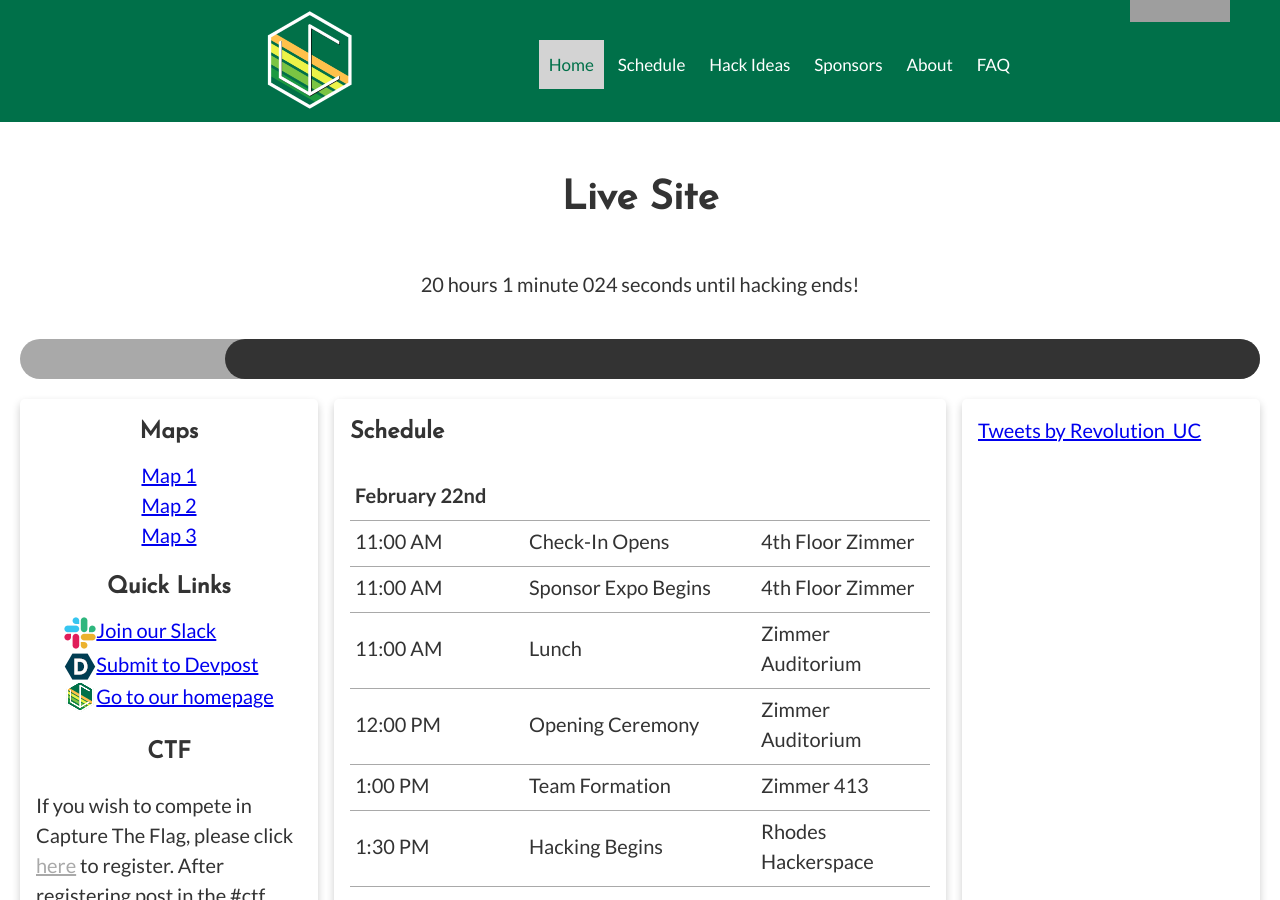
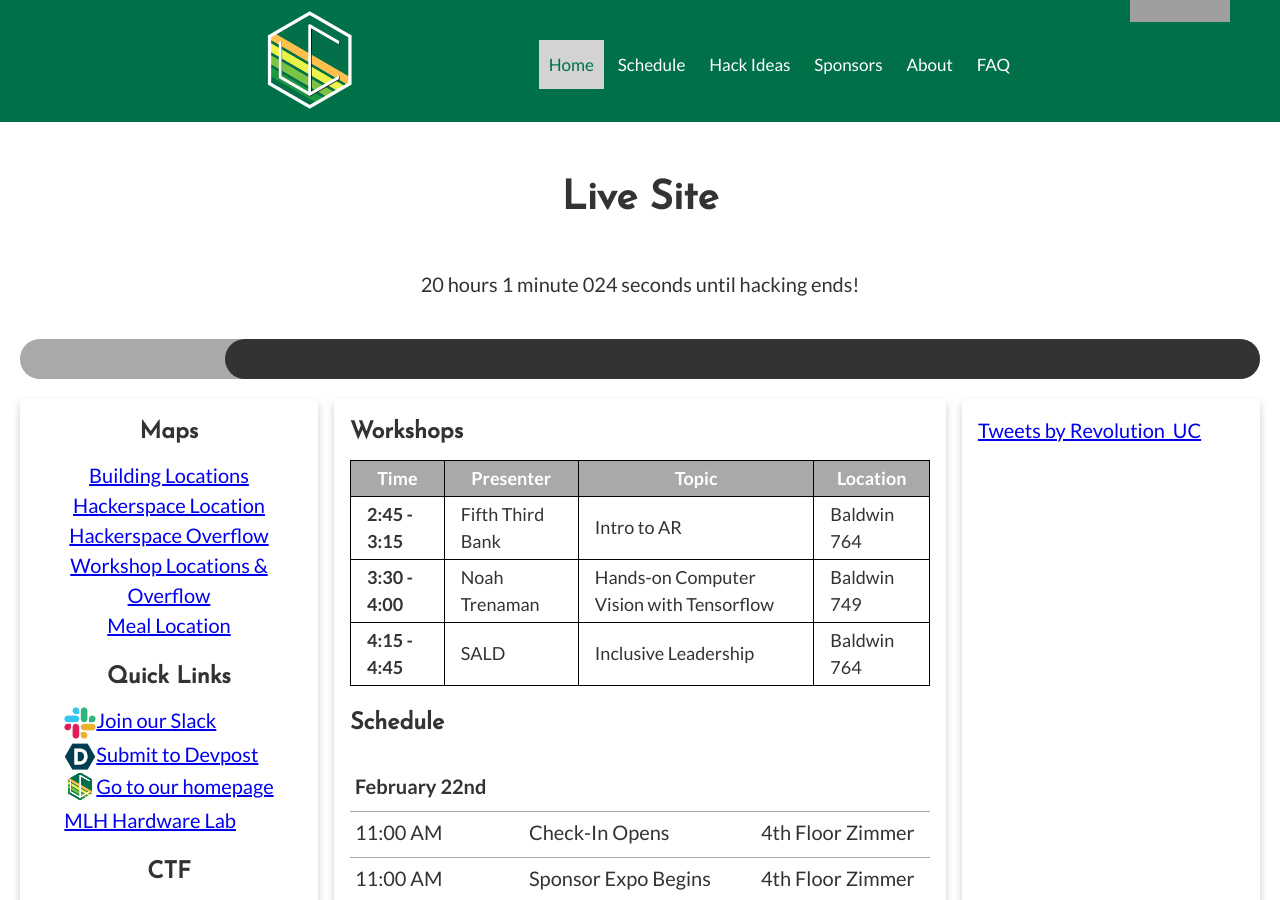
Before and after one commit to RevolutionUC/revolutionuc-frontend, a Jekyll site: the page built from index.html, in a window 1280 px wide and 900 px high. Built offline with Jekyll 4.4.1, drawn with Linux system fonts in a browser that asks for light colours; comment, search, counter and statistics services are not loaded; some of the changed text lies outside the part shown; grey boxes are pictures that could not be loaded.

Commit message:
Update index.html

```diff
--- a/index.html
+++ b/index.html
@@ -1,5 +1,6 @@
 ---
 layout: default
+<!-- permalink: /live-site/ -->
 useContainer: false
 description: RevolutionUC Live Site
 ---
@@ -76,9 +77,9 @@ description: RevolutionUC Live Site
             <h3 class="live--card-header header-top text-center">Maps</h2>
             <div class="live--side-bar-content">
                 <ul class="live--link-list maps">
-                    <li><a href="/img/placeholder.png" target="_blank">Map 1</a></li>
-                    <li><a href="/img/placeholder.png" targer="_blank">Map 2</a></li>
-                    <li><a href="/img/placeholder.png" targer="_blank">Map 3</a></li>
+                    {% for map in site.data.maps %}
+                        <li><a href="{{ map.map-url }}" target="_blank">{{ map.map-title }}</a></li>
+                    {% endfor %}
                 </ul>
             </div>
 
@@ -87,7 +88,8 @@ description: RevolutionUC Live Site
                 <ul class="live--link-list">
                     <li><a href="https://slack.revolutionuc.com" target="_blank"><img src = '/img/icons/slack.png' style='vertical-align: middle' />Join our Slack</a></li>
                     <li><a href="https://revuc-viii.devpost.com/" targer="_blank"><img src = '/img/icons/devpost.png' style='vertical-align: middle' />Submit to Devpost</a></li>
-                    <li><a href="/index"><img src = '/img/icons/revuc.png' style='vertical-align: middle' />Go to our homepage</a></li>
+                    <li><a href="/index_"><img src = '/img/icons/revuc.png' style='vertical-align: middle' />Go to our homepage</a></li>
+                    <li><a href="https://hardware.mlh.io/events/revolution-uc">MLH Hardware Lab</a></li>
                 </ul>
             </div>
 
@@ -98,11 +100,32 @@ description: RevolutionUC Live Site
 
             <h3 class="live--card-header text-center">Opening Slides</h3>
             <div class="live--side-bar-content">
-                <p class="live--card-p">Missed the opening ceremony?  You can view the opening ceremony slides <a href="{{ site.data.config.opening-ceremony-slides }}">here</a>.</p>
+                <p class="live--card-p">Missed the opening ceremony?  You can view the opening ceremony slides <a href="os.html">here</a>.</p>
             </div>
         </div>
         <div class="live-section card columns-6"> <!-- columns-6 -->
-            <h3 class="live--card-header header-top">Schedule</h3>
+            <h3 class="live--card-header header-top">Workshops</h3>
+            <table class="live-table">
+                <thead>
+                    <th>Time</th>
+                    <th>Presenter</th>
+                    <th>Topic</th>
+                    <th>Location</th>
+                </thead>
+                <tbody>
+                    {% for item in site.data.workshops %}
+                    <tr>
+                        <td>
+                            <b>{{item.time}}</b>
+                        </td>
+                        <td>{{item.company}}</td>
+                        <td>{{item.topic}}</td>
+                        <td>{{item.room}}</td>
+                    </tr>
+                    {% endfor %}
+                </tbody>
+            </table>
+            <h3 class="live--card-header">Schedule</h3>
             <div>
                 {% for item in site.data.schedule %}
                 <div class="schedule-item flex">
@@ -124,27 +147,6 @@ description: RevolutionUC Live Site
                 </div>
                 {% endfor %}
             </div>
-            <h3 class="live--card-header">Workshop Schedule</h3>
-            <table class="live-table">
-                <thead>
-                    <th>Time</th>
-                    <th>Company</th>
-                    <th>Topic</th>
-                    <th>Location</th>
-                </thead>
-                <tbody>
-                    {% for item in site.data.workshops %}
-                    <tr>
-                        <td>
-                            <b>{{item.time}}</b>
-                        </td>
-                        <td>{{item.company}}</td>
-                        <td>{{item.topic}}</td>
-                        <td>{{item.room}}</td>
-                    </tr>
-                    {% endfor %}
-                </tbody>
-            </table>
         </div>
         <div class="live-section live-section--twitter card columns-3"> <!-- columns-4 -->
             <a class="twitter-timeline" data-width="100%" data-height="100%" data-dnt="true" href="https://twitter.com/Revolution_UC?ref_src=twsrc%5Etfw">Tweets by Revolution_UC</a> <script async src="https://platform.twitter.com/widgets.js" charset="utf-8"></script>
```
